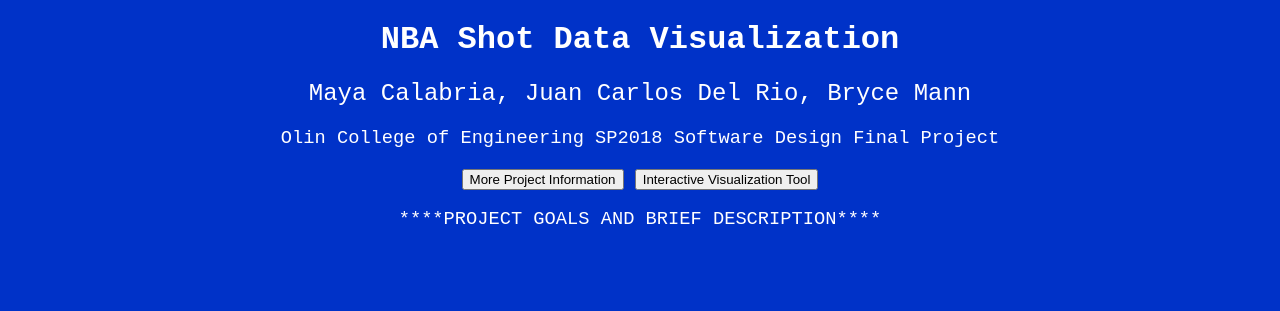
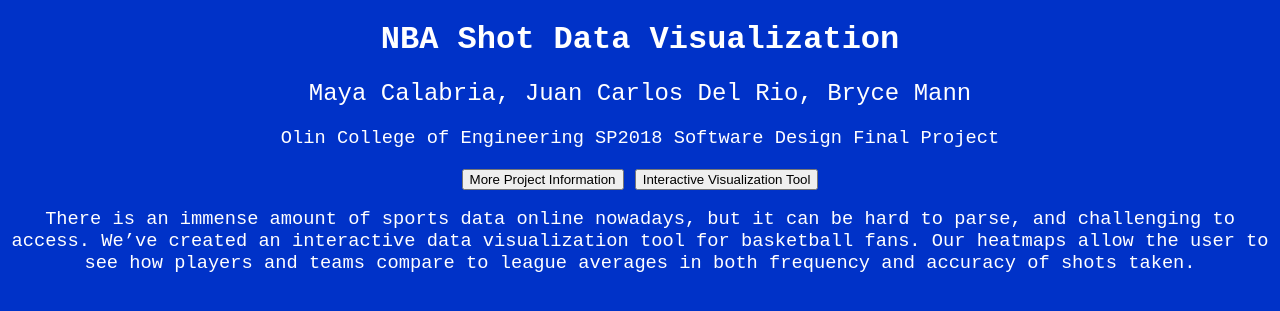
Before and after one commit to mayacalabria/FinalSoftDesProject, a Flask app: page / in a window 1280 px wide. Shown: the top 311 px of the page. Run offline with Flask 2, Linux system fonts and the light colour scheme; parts of the project's set-up code (start-up, migrations or seed data) failed here and were passed over.

Commit message:
homepage

```diff
--- a/templates/home_page.html
+++ b/templates/home_page.html
@@ -23,7 +23,11 @@
 </form>
 
 <p>
-****PROJECT GOALS AND BRIEF DESCRIPTION****
+There is an immense amount of sports data online nowadays, but it can be hard to
+parse, and challenging to access. We’ve created an interactive data
+visualization tool for basketball fans. Our heatmaps allow the user to see how
+players and teams compare to league averages in both frequency and
+accuracy of shots taken.
 </p>
 
 </body>
```
